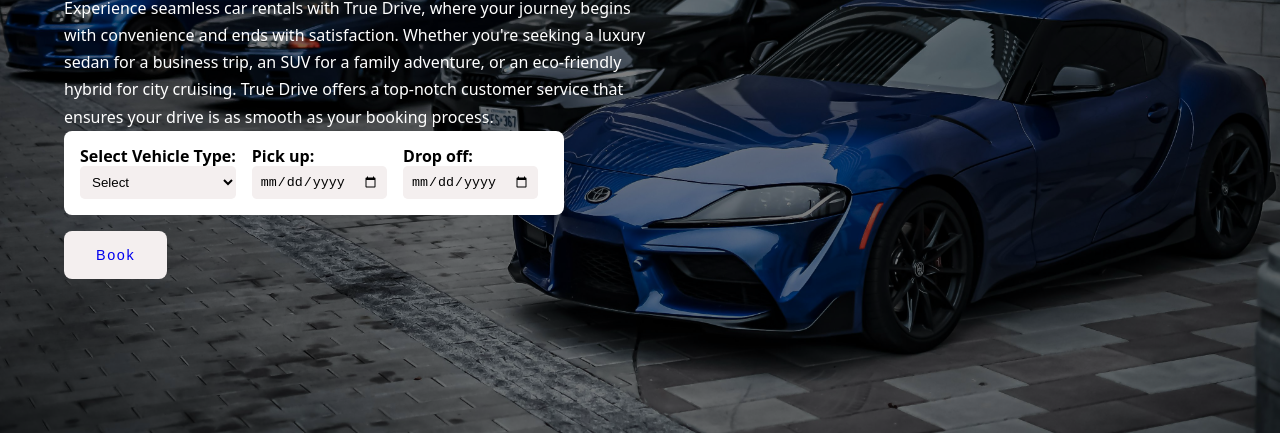
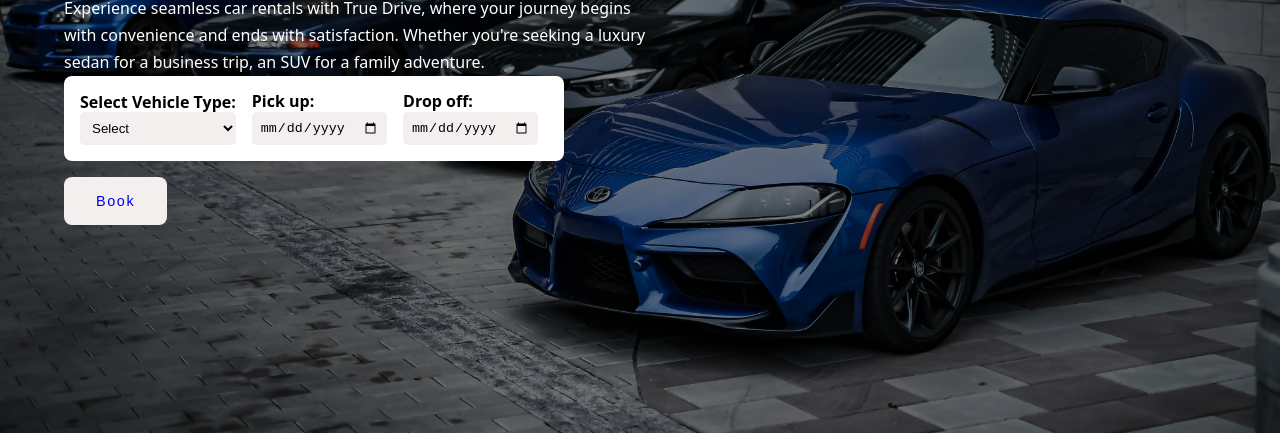
Before and after one commit to Daksh707/True-Drive, a plain HTML site: page mainindex.html in a window 1280 px wide. Shown: the part 367-802 px from the top of the page. Drawn offline with nearby package versions, Linux system fonts and the light colour scheme.

Commit message:
Update mainindex.html

```diff
--- a/mainindex.html
+++ b/mainindex.html
@@ -40,8 +40,7 @@
                     <h1>BOOK YOUR CAR WITHIN YOUR FINGER TIPS</h1>
                     <P>Experience seamless car rentals with True Drive, where your journey begins with convenience and ends
                         with satisfaction. Whether you're seeking a luxury sedan for a business trip, an SUV for a family
-                        adventure, or an eco-friendly hybrid for city cruising. True Drive offers a top-notch customer
-                        service that ensures your drive is as smooth as your booking process.</P>
+                        adventure.</P>
                     <div class="booking-form">
                         <div class="form-group">
                             <h5>Select Vehicle Type:</h5>
```
